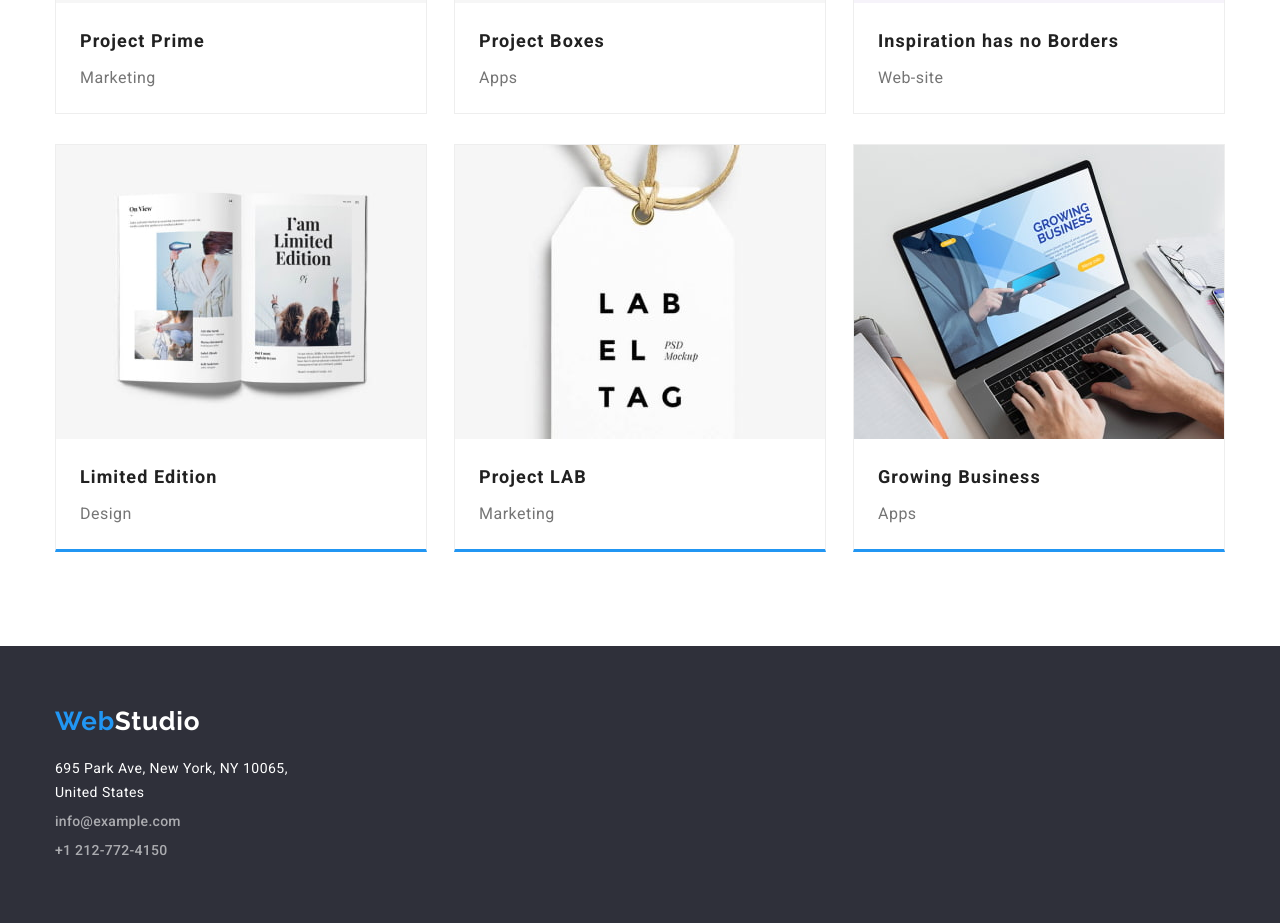
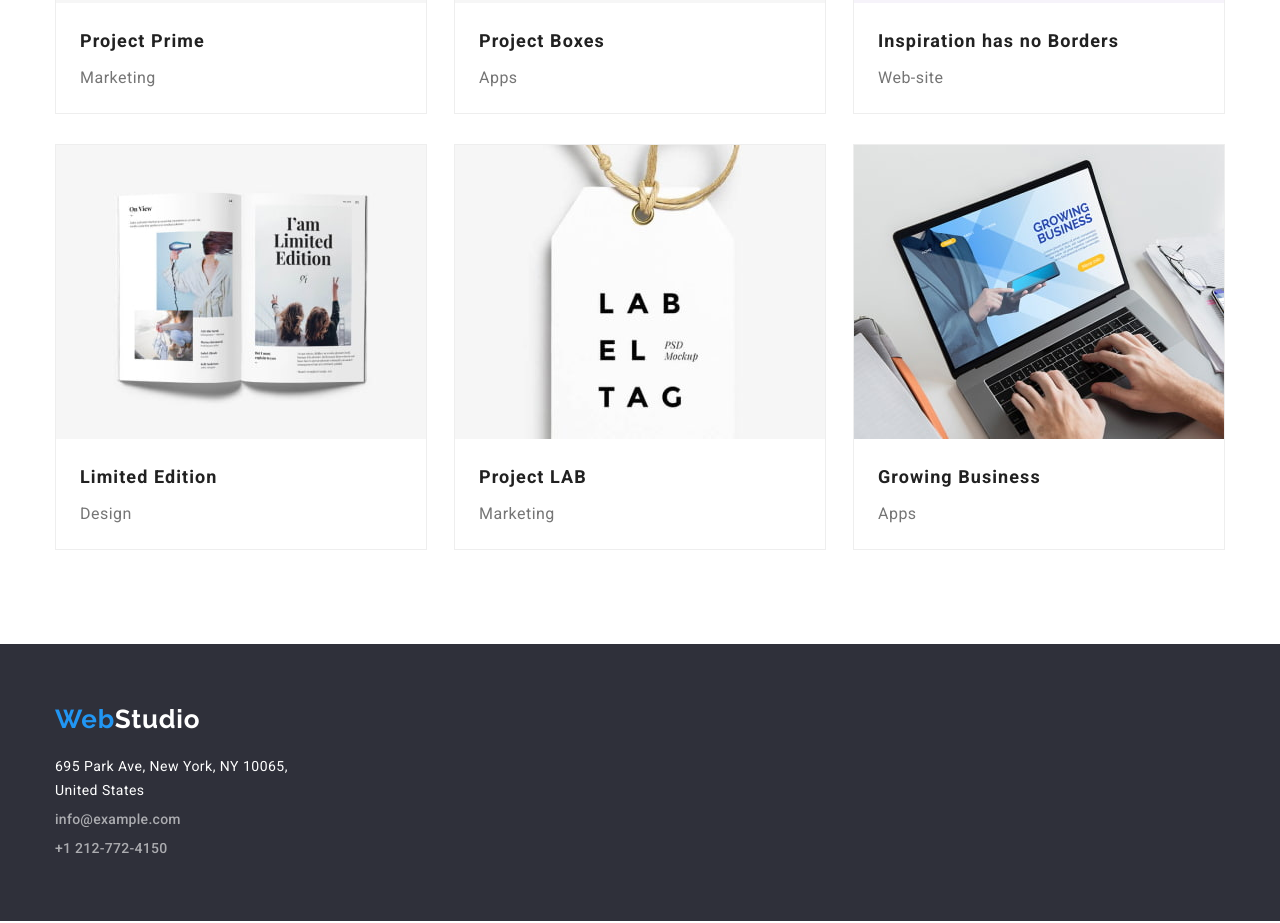
Before and after one commit to Blue-Yeti/goit-markup-hw-03, a plain HTML site: page portfolio.html in a window 1280 px wide. Shown: the part 993-1916 px from the top of the page. Drawn offline with nearby package versions, Linux system fonts and the light colour scheme.

Commit message:
Update styles.css

```diff
--- a/css/styles.css
+++ b/css/styles.css
@@ -458,7 +458,6 @@ margin-right: 93px;
 }
 
 .portfolio-section-one__card:nth-last-child(-n +3){
-    border-bottom: #2196F3 3px solid;
     margin-bottom: 0;
 }
 
```
